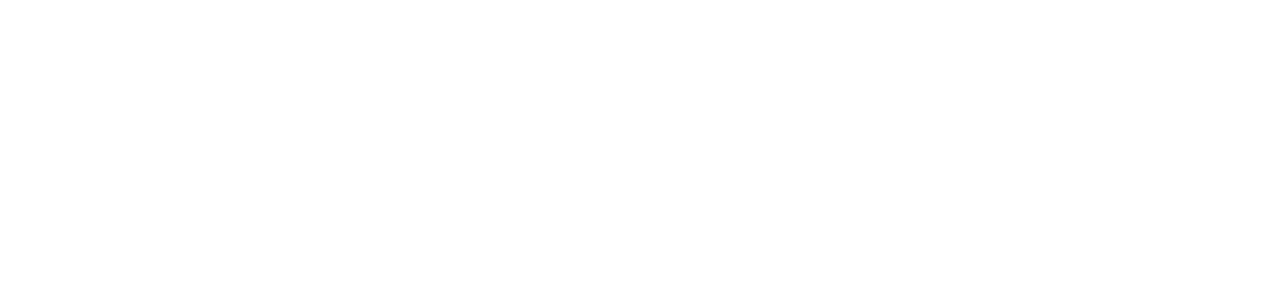
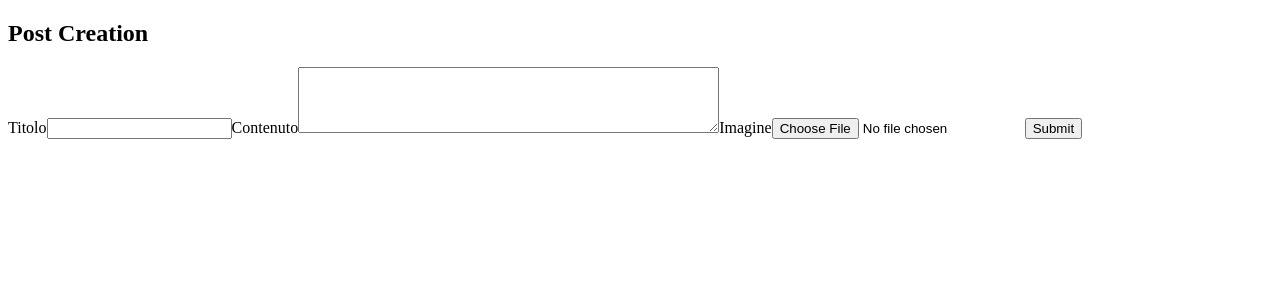
Before and after one commit to ndrx02/node-fs17, a React (Vite) app in the folder Blog/: page /post/create in a window 1280 px wide. Before the commit this address had no page. Shown: the top 300 px of the page. Built offline with nearby package versions, Linux system fonts and the light colour scheme.

Commit message:
created component CreationPage

```diff
--- a/Blog/src/App.jsx
+++ b/Blog/src/App.jsx
@@ -1,13 +1,15 @@
 import { Routes, Route } from "react-router-dom";
 import { Post } from "./Components/Post/Post";
 import { Home } from "./Components/Home/Home";
+import { CreationPage } from "./Components/CreationPage/CreationPage";
 
 export function App() {
   return (
     <>
       <Routes>
-        <Route path="/" element = {<Home/>}/>
+        <Route path="/" element={<Home />} />
         <Route path="/post" element={<Post />} />
+        <Route path="/post/create" element={<CreationPage />} />
       </Routes>
     </>
   );
--- /dev/null
+++ b/Blog/src/Components/CreationPage/CreationPage.jsx
@@ -0,0 +1,19 @@
+import React from "react";
+import { Post } from "../Post/Post";
+
+export function CreationPage() {
+  return (
+    <div>
+      <h2>Post Creation</h2>
+      <form action="">
+        <label htmlFor="title">Titolo</label>
+        <input type="text" id="title" />
+        <label htmlFor="content">Contenuto</label>
+        <textarea id="content" rows="4" cols="50" />
+        <label htmlFor="banner">Imagine</label>
+        <input type="file" id="banner" />
+        <button>Submit</button>
+      </form>
+    </div>
+  );
+}
--- a/Blog/src/Components/Post/Post.jsx
+++ b/Blog/src/Components/Post/Post.jsx
@@ -1,12 +1,16 @@
+import { Link } from "react-router-dom";
 import { PostPreview } from "./PostPreview/PostPreview";
 
 export const Post = () => {
   return (
     <div>
+      <Link to="/post/create">Create Post</Link>
+
       <PostPreview />
       <div>
-{/*         <h3></h3>
- */}        <p>testo post</p>
+        {/*         <h3></h3>
+         */}{" "}
+        <p>testo post</p>
       </div>
     </div>
   );
```
Also changed, not shown: Blog/src/Components/Home/Home.jsx (+6 -7 lines).
